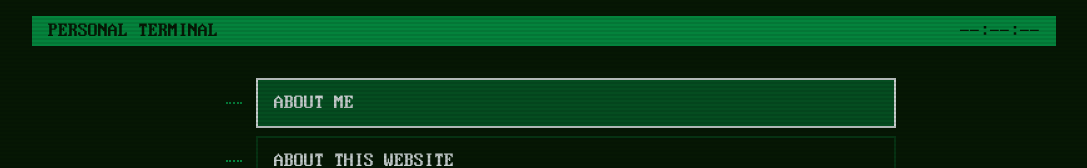
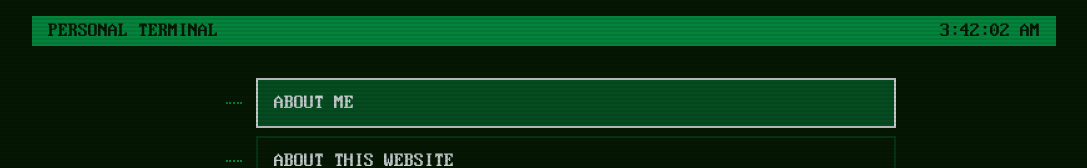
Before and after one commit to matheus-pissaia/personal-page, a Vue app: page / in a window 1280 px wide. Shown: the top 168 px of the page, without its empty margins (96-1183 px from the left). Built offline with nearby package versions, Linux system fonts and the light colour scheme.

Commit message:
feat: add time composable

```diff
--- a/src/App.vue
+++ b/src/App.vue
@@ -7,7 +7,7 @@
                 class="flex items-center justify-between mb-8 px-4 bg-green-500 text-green-900"
             >
                 <span>PERSONAL TERMINAL</span>
-                <time id="time">--:--:--</time>
+                <time id="time">{{ currentTime }}</time>
             </div>
 
             <div class="relative h-full flex items-end gap-16">
@@ -97,3 +97,9 @@
         </div>
     </div>
 </template>
+
+<script setup lang="ts">
+    import { useTime } from './composables/time'
+
+    const { currentTime } = useTime()
+</script>
--- /dev/null
+++ b/src/composables/time.ts
@@ -0,0 +1,19 @@
+import { onMounted, onUnmounted, ref } from 'vue'
+
+export function useTime() {
+    let intervalId: number | null = null
+
+    const currentTime = ref(new Date().toLocaleTimeString())
+
+    function startTime() {
+        intervalId = setInterval(
+            () => currentTime.value = new Date().toLocaleTimeString(),
+            1000
+        )
+    }
+
+    onMounted(startTime)
+    onUnmounted(() => intervalId && clearInterval(intervalId))
+
+    return { currentTime }
+}
```
